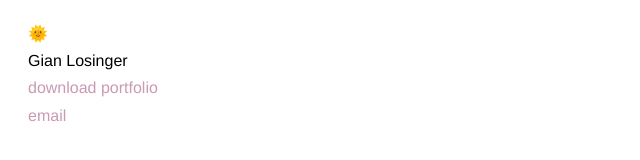
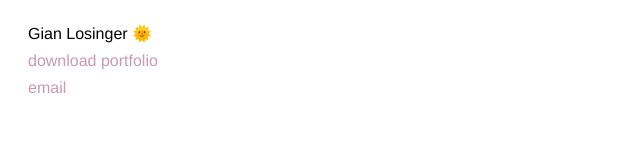
Before and after one commit to gianlosinger/gianlosinger.github.io, a plain HTML site: page index.html in a window 1280 px wide. Shown: the whole page, without its empty margins (0-640 px from the left). Drawn offline with Linux system fonts and the light colour scheme.

Commit message:
Update index.html

```diff
--- a/index.html
+++ b/index.html
@@ -62,9 +62,7 @@
     <body>
         <header>
 
-	    🌞<br>
-
-            Gian Losinger<br>
+            Gian Losinger 🌞<br>
 
             <a href="portfolio.pdf" target="_blank">download portfolio</a><br>
 
```
